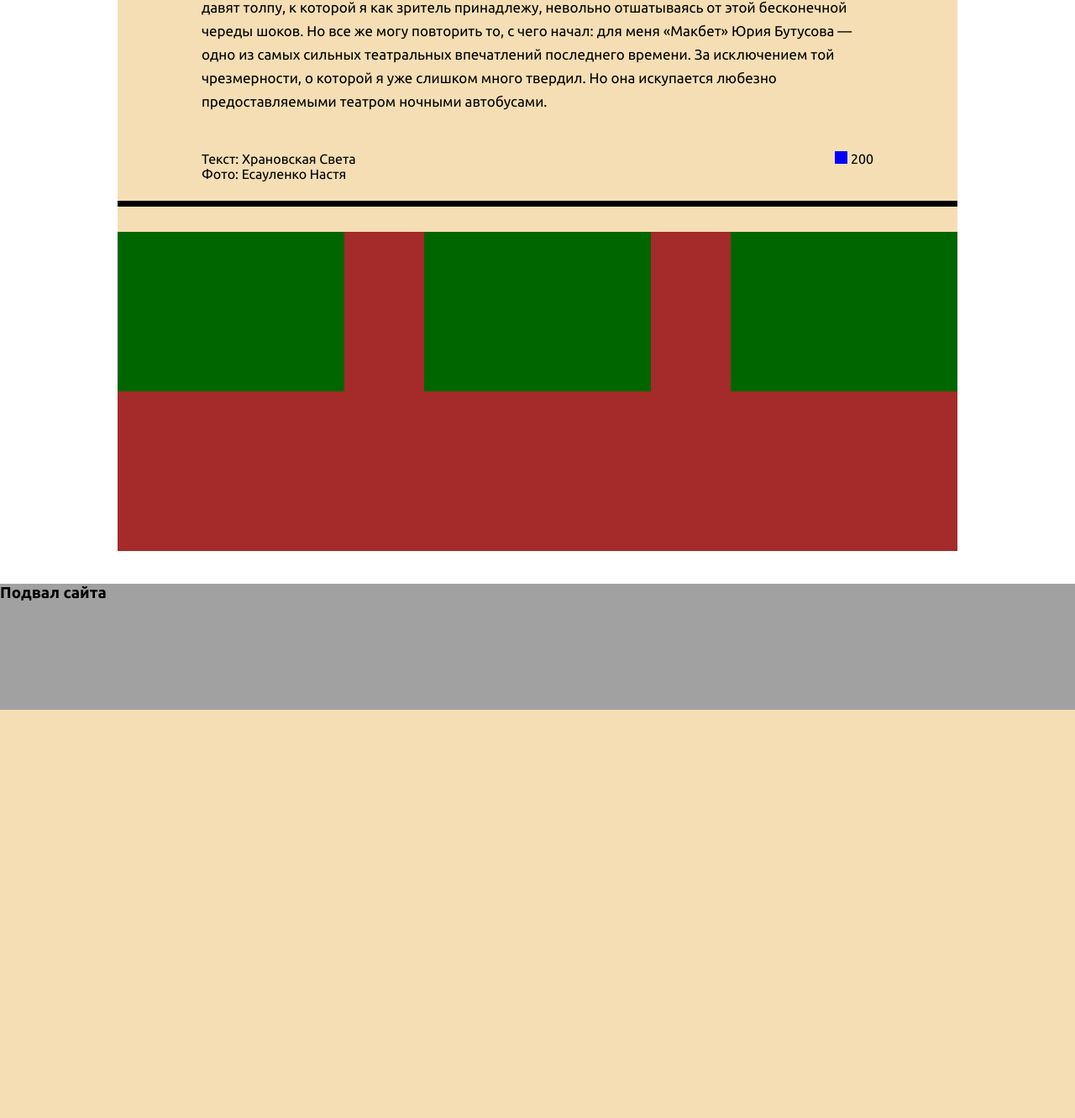
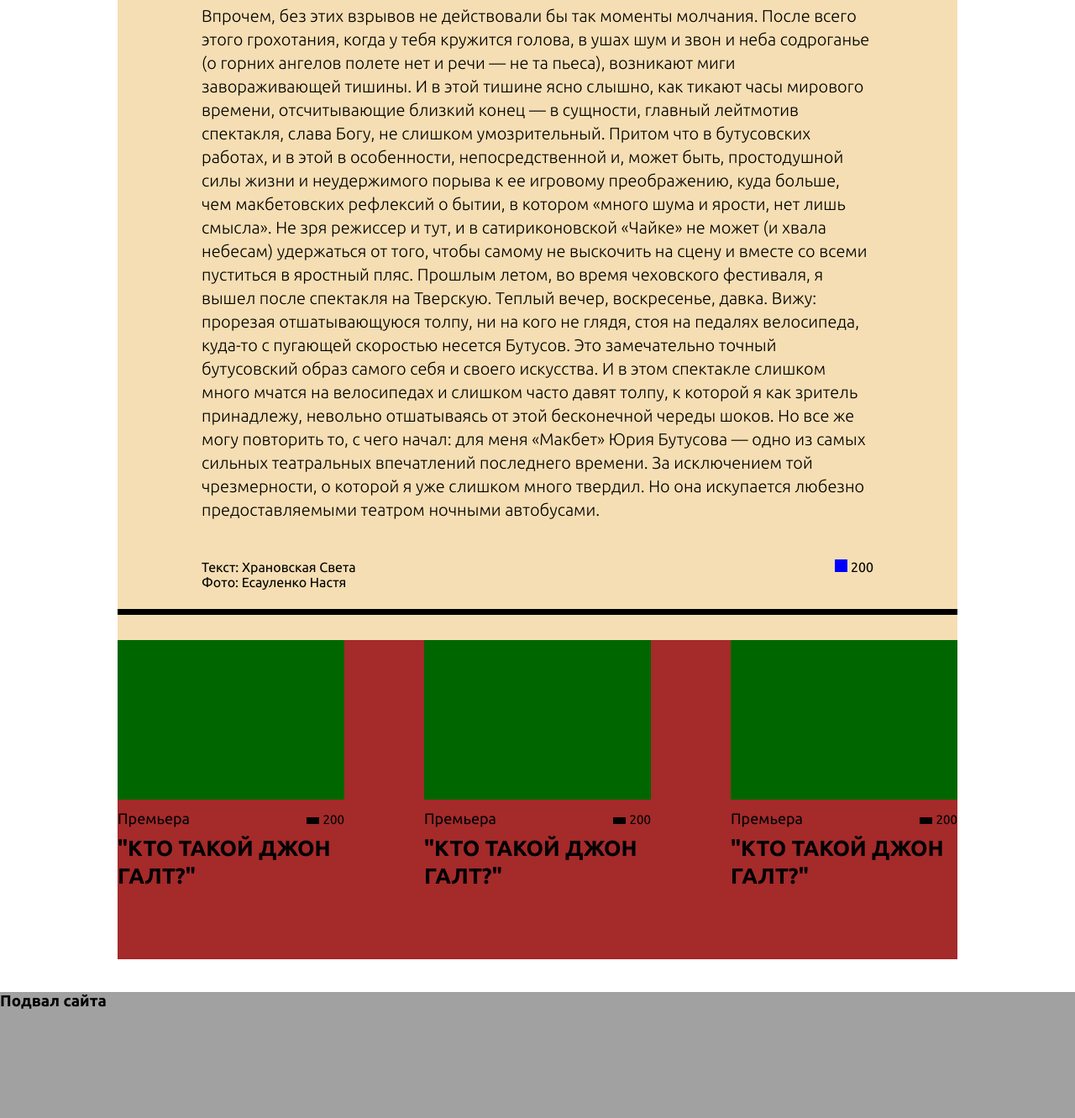
Before and after one commit to didlidu/cultureVl, a Django app: page /item/1 in a window 1280 px wide. Shown: the part 3708-5039 px from the top of the page at 84% size. Before the commit the page ends 4553 px from the top, so only its background shows below. Run offline with Django 3.2, Linux system fonts and the light colour scheme; parts of the project's set-up code (start-up, migrations or seed data) failed here and were passed over.

Commit message:
Almost done with article page

```diff
--- a/static/css/header.css
+++ b/static/css/header.css
@@ -45,6 +45,10 @@ body{
     width: 200px;
     height: 200px;
     background-color: plum;
+}
+#header_pic img {
+    width:inherit;
+    height: inherit;
 }
 
 #top_header, #bot_header{
--- a/static/css/item_page.css
+++ b/static/css/item_page.css
@@ -25,7 +25,8 @@ p {
     margin-bottom: 25px;
 }
 #item_body{
-    font-size: 17px;
+    font-size: 20px;
+    font-weight: 300;
 
 }
 #info{
@@ -64,7 +65,7 @@ p {
     margin: 30px auto 0;
     width: inherit;
 }
-.item_new{
+.foot_new{
     display: inline-block !important;
     letter-spacing: normal;
     line-height: normal;
@@ -76,14 +77,50 @@ p {
     background-color: brown;
     height: 330px;
 }
+#title{
+
+}
+#item_container .foot_new:nth-of-type(3n) {
+    padding-right: 0;
+}
 .foot_pic{
     width: 270px;
     height: 190px;
     background-color: #006600;
 }
-#title{
+.foot_tag{
+    margin-top: 12px;
+    margin-bottom: 12px;
+    height:17px;
+    width: inherit;
+    font-size: 18px;
+}
+.foot_tag span {
+    position: absolute;
+}
+.foot_views{
+    height:17px;
+    align: right;
+    font-size: 15px;
+    width:50%;
+    margin-left:50%;
+    text-align: right;
 
 }
-#item_container .item_new:nth-of-type(3n) {
-    padding-right: 0;
+.foot_title{
+    width: inherit;
+    font-weight: 700;
+    font-size: 26px;
+    line-height: 33px;
+    letter-spacing: normal;
 }
+.foot_new div{
+    display: inline-block;
+}
+.foot_eye{
+    width: 15px;
+    height: 8px;
+    background-color: black;
+    margin-right: 5px;
+    display: inline-block;
+}
--- a/templates/blog_app/header.html
+++ b/templates/blog_app/header.html
@@ -41,7 +41,8 @@
 
        <div id = "header">
             <div id="top_header">
-                <div id="header_pic"></div>
+                <div id="header_pic"><img src="{% static "pics/CHEKHOV.jpg" %}"/></div>
+
                 <div id="nav_div">
                     <nav id="main-nav"><ul><li><a href="/feed/">Лента</a></li><li><a href="/about/">О нас</a></li><li><a href="/redaction/">Редакция</a></li></ul>
                     </nav>
--- a/templates/pages/item.html
+++ b/templates/pages/item.html
@@ -49,12 +49,20 @@
 <div id="item_wrapper">
 </div>
 <div id="item_container">
-    <div class="item_new">
+    <div class="foot_new">
         <div class="foot_pic"></div>
-        <div class="foot_tag"></div>
-        <div class="foot_title"></div>
-        <div class="foot_title"></div>
+        <div class="foot_tag"><span>Премьера</span> <div class="foot_views"><div class="foot_eye"></div>200</div></div>
+        <div class="foot_title">"КТО ТАКОЙ ДЖОН ГАЛТ?"</div>
+
     </div>
-    <div class="item_new"><div class="foot_pic"></div></div>
-    <div class="item_new"><div class="foot_pic"></div></div>
+    <div class="foot_new">
+        <div class="foot_pic"></div>
+        <div class="foot_tag"><span>Премьера</span> <div class="foot_views"><div class="foot_eye"></div>200</div></div>
+        <div class="foot_title">"КТО ТАКОЙ ДЖОН ГАЛТ?"</div>
+    </div>
+    <div class="foot_new">
+        <div class="foot_pic"></div>
+        <div class="foot_tag"><span>Премьера</span> <div class="foot_views"><div class="foot_eye"></div>200</div></div>
+        <div class="foot_title">"КТО ТАКОЙ ДЖОН ГАЛТ?"</div>
+    </div>
 </div>
```
Also changed, not shown: 1 other file.
